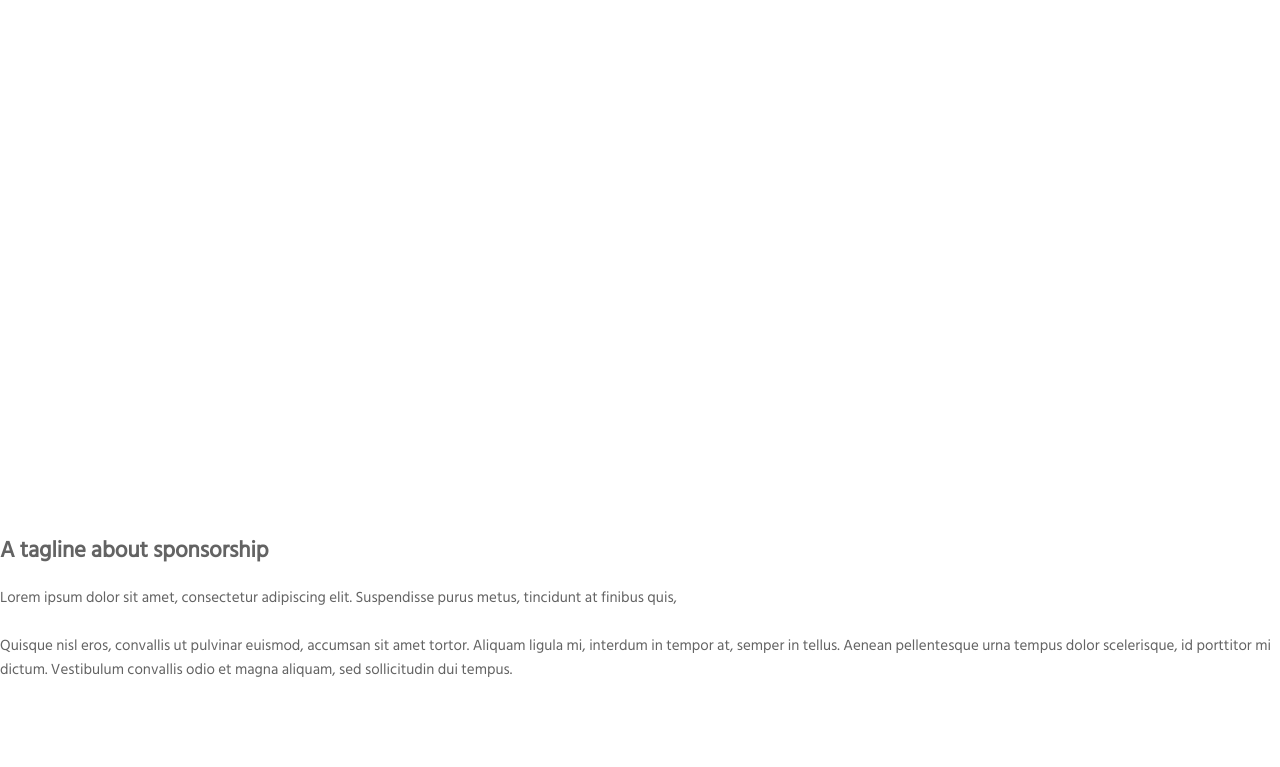
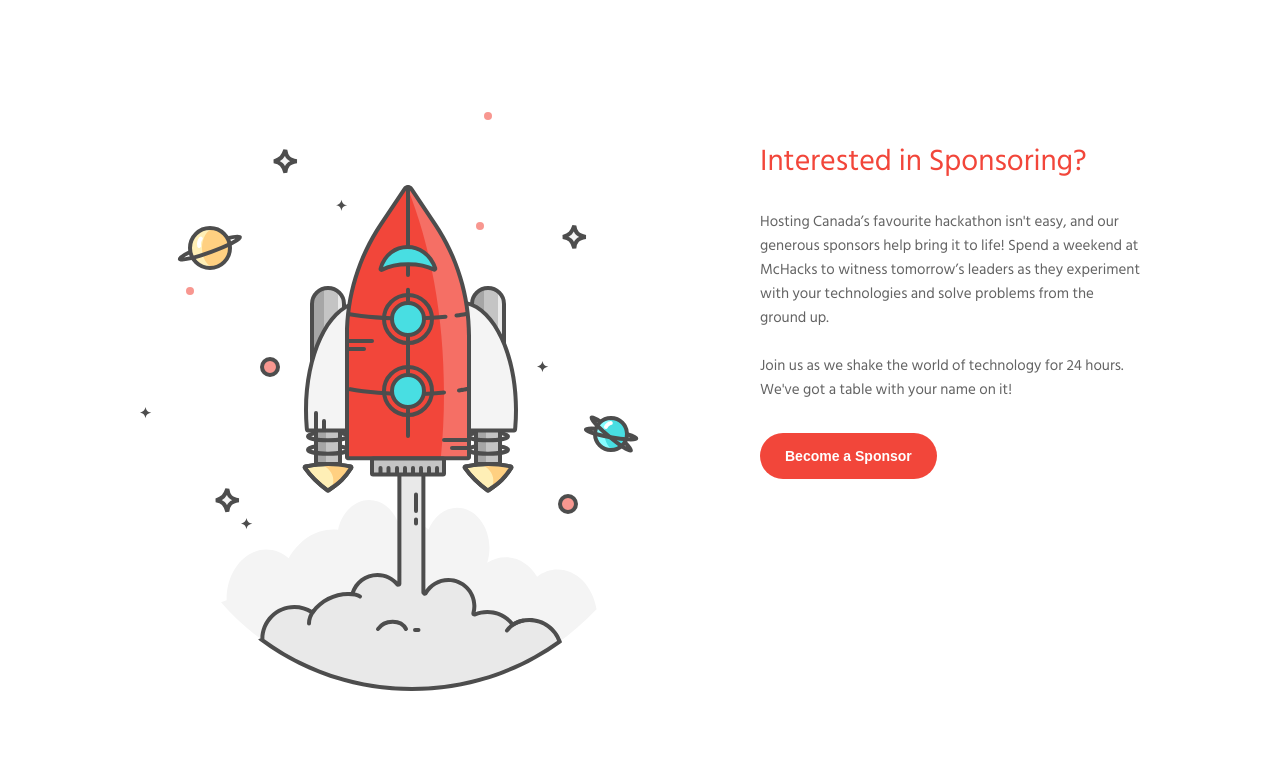
Before and after one commit to hackmcgill/mchacks7, a Gatsby site: page / in a window 1280 px wide. Shown: the part 1353-2120 px from the top of the page. Built offline with nearby package versions, Linux system fonts and the light colour scheme; Gatsby itself is replaced by a stand-in of ours.

Commit message:
Add sponsorship section (#14)
* add configs for styled component

* sponsor styled components

* 404 styled components

* index styled components

* try fixing code

* Work collab with Iz and Harsh to finish react template

* small tests and changes

* fix pull requests issues

* rearrange the order of the imports in the index/style/pages

* fix error page

* updated padding space between image and text

* Add sponsor button

* Create clickable button

* Change button text

* Format code

* Change button dimensions

* Switch to padding

* Fix template from code linting

* Remove random file

* Add top margin to sponsor button

* Add sponsor copy

```diff
--- a/src/components/hero.js
+++ b/src/components/hero.js
@@ -1,20 +1,17 @@
-
 import React from "react"
 
 import * as Styles from "../styles/components/index.js"
 
 const Hero = () => (
-
   <Styles.Hero>
-        <div class='hero__copy'>
-            <h2 class="hero__subheading">Youpi doop firggin slogan:</h2>
-            <h1 class="hero__heading">McHacks</h1>
-            <p>McGill University    Feb 1-3, 2020</p>
+    <div className="hero__copy">
+      <h2 className="hero__subheading">Youpi doop firggin slogan:</h2>
+      <h1 className="hero__heading">McHacks</h1>
+      <p>McGill University Feb 1-3, 2020</p>
       <p>Sign up for updates on McHacks. No spam, we promise.</p>
       <button>your email here -></button>
     </div>
   </Styles.Hero>
-
 )
 
 export default Hero
--- a/src/components/sponsor.js
+++ b/src/components/sponsor.js
@@ -1,21 +1,35 @@
-
 import React from "react"
 
+import SponsImg from "../images/spons.svg"
 import * as Styles from "../styles/components/index.js"
 
+const mailTo = () => {
+  window.location = "mailto:sponsorship@mchacks.ca"
+}
+
 const Sponsor = () => (
-    <Styles.Sponsor>
-    <h1>A tagline about sponsorship</h1>
-
-    <p>
-        Lorem ipsum dolor sit amet, consectetur adipiscing elit. Suspendisse purus metus, tincidunt at finibus quis,
-        <br />
-        <br />
-        Quisque nisl eros, convallis ut pulvinar euismod, accumsan sit amet tortor. Aliquam ligula mi, interdum in
-        tempor at, semper in tellus. Aenean pellentesque urna tempus dolor scelerisque, id porttitor mi dictum. Vestibulum convallis odio et magna aliquam, sed sollicitudin dui tempus.
-    </p>
-    </Styles.Sponsor>
-
+  <Styles.Sponsor>
+    <Styles.SponsContent>
+      <Styles.SponsImg src={SponsImg} />
+      <Styles.SponsText>
+        <h2>Interested in Sponsoring?</h2>
+        <p>
+          Hosting Canada’s favourite hackathon isn't easy, and our generous
+          sponsors help bring it to life! Spend a weekend at McHacks to witness
+          tomorrow’s leaders as they experiment with your technologies and solve
+          problems from the ground up.
+          <br></br>
+          <br></br>
+          Join us as we shake the world of technology for 24 hours. We've got a
+          table with your name on it!
+        </p>
+        <Styles.SponsButton onClick={mailTo}>
+          Become a Sponsor
+        </Styles.SponsButton>
+        {/* <a class="button" href="mailto:sponsorship@mchacks.ca">Become a sponsor</a> */}
+      </Styles.SponsText>
+    </Styles.SponsContent>
+  </Styles.Sponsor>
 )
 
 export default Sponsor
--- a/src/pages/404.js
+++ b/src/pages/404.js
@@ -1,8 +1,9 @@
 import React from "react"
+import * as Styles from "../styles/components/index.js"
 
 const NotFoundPage = () => (
-  <div class="notfound">
-    <a> NOT FOUND!</a>
+  <div className="notfound">
+    <p> NOT FOUND!</p>
   </div>
 )
 
--- a/src/styles/components/404.js
+++ b/src/styles/components/404.js
@@ -1,5 +1,5 @@
 import styled from "styled-components"
-import * as styleVars from './variable'
+import * as styleVars from "./variable"
 
 export const NotFound = styled.body`
   overflow-x: hidden;
@@ -37,7 +37,6 @@
   }
 `
 
-
 export const NotFoundCTA = styled.body`
   font-size: 1.5rem;
   text-align: center;
--- a/src/styles/components/conduct.js
+++ b/src/styles/components/conduct.js
@@ -1,4 +1,4 @@
-import * as styleVars from './variable'
+import * as styleVars from "./variable"
 
 export const COCWrapper = styled.div`
   @include page-width;
--- a/src/styles/components/index.js
+++ b/src/styles/components/index.js
@@ -1,11 +1,11 @@
-import styled from "styled-components";
-import * as styleVars from './variable'
+import styled from "styled-components"
+import * as styleVars from "./variable"
 
-const landingColorPrimary = styleVars.colorHackRed;
-const landingColorBorder = styleVars.hackBlack5;
-const landingColorDarkBg = styleVars.hackBlack5;
+const landingColorPrimary = styleVars.colorHackRed
+const landingColorBorder = styleVars.hackBlack5
+const landingColorDarkBg = styleVars.hackBlack5
 
-export const Hero = styled.section `
+export const Hero = styled.section`
   min-height: 100vh;
   position: relative;
   overflow: hidden;
@@ -70,7 +70,7 @@
 `
 
 export const HeroButton = styled.button`
-  font-family: Brown, sans-serif;
+  //   font-family: Brown, sans-serif;
   font-weight: 600;
   font-size: 16px;
   text-transform: none;
@@ -93,7 +93,7 @@
 export const About = styled.section`
   display: flex;
   align-items: center;
-    padding: 2rem 5rem;
+  padding: 2rem 1rem;
 
   @media only screen and (max-width: ${styleVars.smUp}) {
     display: block;
@@ -102,9 +102,10 @@
 
 export const AboutContent = styled.div`
   display: flex;
-    padding: 2rem 5rem;
+  padding: 2rem 1rem;
   max-width: 1000px;
   margin: auto;
+  margin-bottom: 5rem;
 
   @media only screen and (max-width: ${styleVars.smUp}) {
     display: block;
@@ -115,10 +116,11 @@
   padding-left: 2rem;
   margin-right: 10rem;
   width: 50%;
+  margin-bottom: 1rem;
 
   h2 {
     color: ${styleVars.colorHackRed};
-        font-size: 3.0rem;
+    font-size: 3rem;
     font-weight: 400;
   }
 
@@ -126,7 +128,7 @@
     width: 100%;
     margin: 0;
     padding: 0 2rem;
-        margin-bottom: 5rem;
+    margin-bottom: 1rem;
   }
 `
 
@@ -142,9 +144,76 @@
     padding: 0 2rem;
   }
 `
+export const SponsContent = styled.div`
+  display: flex;
+  padding: 2rem 1rem;
+  max-width: 1000px;
+  margin: auto;
+  margin-bottom: 5rem;
+
+  @media only screen and (max-width: ${styleVars.smUp}) {
+    display: block;
+  }
+`
+
+export const SponsText = styled.div`
+  padding-left: 10rem;
+  // margin-right: 10rem;
+  width: 50%;
+  margin-bottom: 2rem;
+
+  h2 {
+    color: ${styleVars.colorHackRed};
+    font-size: 3rem;
+    font-weight: 400;
+  }
+
+  @media only screen and (max-width: ${styleVars.smUp}) {
+    width: 100%;
+    margin: 0;
+    padding: 0 2rem;
+    margin-bottom: 1rem;
+  }
+`
+
+export const SponsImg = styled.img`
+  max-width: 50%;
+  height: auto;
+  object-fit: contain;
+  padding-right: 2rem;
+
+  @media only screen and (max-width: ${styleVars.smUp}) {
+    max-width: 100%;
+    margin: 0;
+    padding: 0 2rem;
+  }
+`
+
+export const SponsButton = styled.button`
+  font-family: Brown, sans-serif;
+  font-weight: 600;
+  font-size: 14px;
+  text-transform: none;
+  background-color: ${landingColorPrimary};
+  color: white;
+  border-radius: 3.75em;
+  border: none;
+  transition: all 0.15s ease-in-out;
+  margin-top: 16px;
+  padding-top: 15px;
+  padding-bottom: 15px;
+  padding-left: 25px;
+  padding-right: 25px;
+  //   height: 45px;
+  //   width: 175px;
+
+  &:hover {
+    background-color: #f56f65;
+    color: white;
+  }
+`
 
 export const Sponsor = styled.section`
-  margin-top: 50rem;
   margin-bottom: 12rem;
   .sponsor__heading {
     font-size: 2.8rem;
@@ -165,7 +234,7 @@
     flex-wrap: wrap;
     justify-content: center;
     align-items: center;
-    margin-bottom: .5rem;
+    margin-bottom: 0.5rem;
   }
 `
 export const SponsorLogoWrapper = styled.div`
@@ -276,7 +345,7 @@
     flex-wrap: wrap;
     justify-content: center;
     align-items: center;
-        margin-bottom: .5rem;
+    margin-bottom: 0.5rem;
   }
 `
 export const SponsorHeading = styled.div`
@@ -338,7 +407,7 @@
   display: flex;
   flex-direction: column;
   width: 80%;
-    padding: 1rem .5rem 1rem 1rem;
+  padding: 1rem 0.5rem 1rem 1rem;
   color: ${styleVars.hackBlack80};
 
   &:hover {
@@ -353,7 +422,7 @@
 
 export const AccordionItem = styled.div`
   background-color: ${styleVars.hackBlack5};
-    box-shadow: 0px 2px 2px #E9E9E9;
+  box-shadow: 0px 2px 2px #e9e9e9;
   border-radius: 4px;
   margin-bottom: 3rem;
   position: relative;
@@ -374,15 +443,15 @@
     &:after {
       font-weight: 900;
       font-size: 1.5rem;
-            content: '-';
-            color:  ${styleVars.globalColorPrimary};
+      content: "-";
+      color: ${styleVars.globalColorPrimary};
     }
   }
 
   &:hover {
     &:after {
       cursor: pointer;
-            color:  ${styleVars.globalColorPrimary};
+      color: ${styleVars.globalColorPrimary};
     }
   }
 `
--- a/src/styles/components/nav.js
+++ b/src/styles/components/nav.js
@@ -1,7 +1,7 @@
 import styled from "styled-components"
-import * as styleVars from './variable'
+import * as styleVars from "./variable"
 
-const navBarLink = styleVars.hackBlack60;
+const navBarLink = styleVars.hackBlack60
 
 export const NavBar = styled.nav`
   z-index: 2;
--- a/src/styles/components/privacy.js
+++ b/src/styles/components/privacy.js
@@ -1,5 +1,5 @@
-import styled from "styled-components";
-import * as styleVars from './variable'
+import styled from "styled-components"
+import * as styleVars from "./variable"
 
 export const PrivacyWrapper = styled.div`
   @include page-width;
--- a/src/styles/components/waiver.js
+++ b/src/styles/components/waiver.js
@@ -1,5 +1,5 @@
-import styled from "styled-components";
-import * as styleVars from './variable';
+import styled from "styled-components"
+import * as styleVars from "./variable"
 
 export const WaiverWrapper = styled.div`
   @include page-width;
```
Also changed, not shown: src/components/about.js (+12 -3 lines), src/components/footer.js (+15 -12 lines), src/components/nav.js (+2 -6 lines), src/components/seo.js (+7 -7 lines), src/styles/components/variable.js (+19 -19 lines), .github/pull_request_template.md, README.md, gatsby-browser.js (line endings or trailing spaces), src/images/spons.svg (added), 1 other file. Lines whose indentation alone changed are shown as unchanged.
